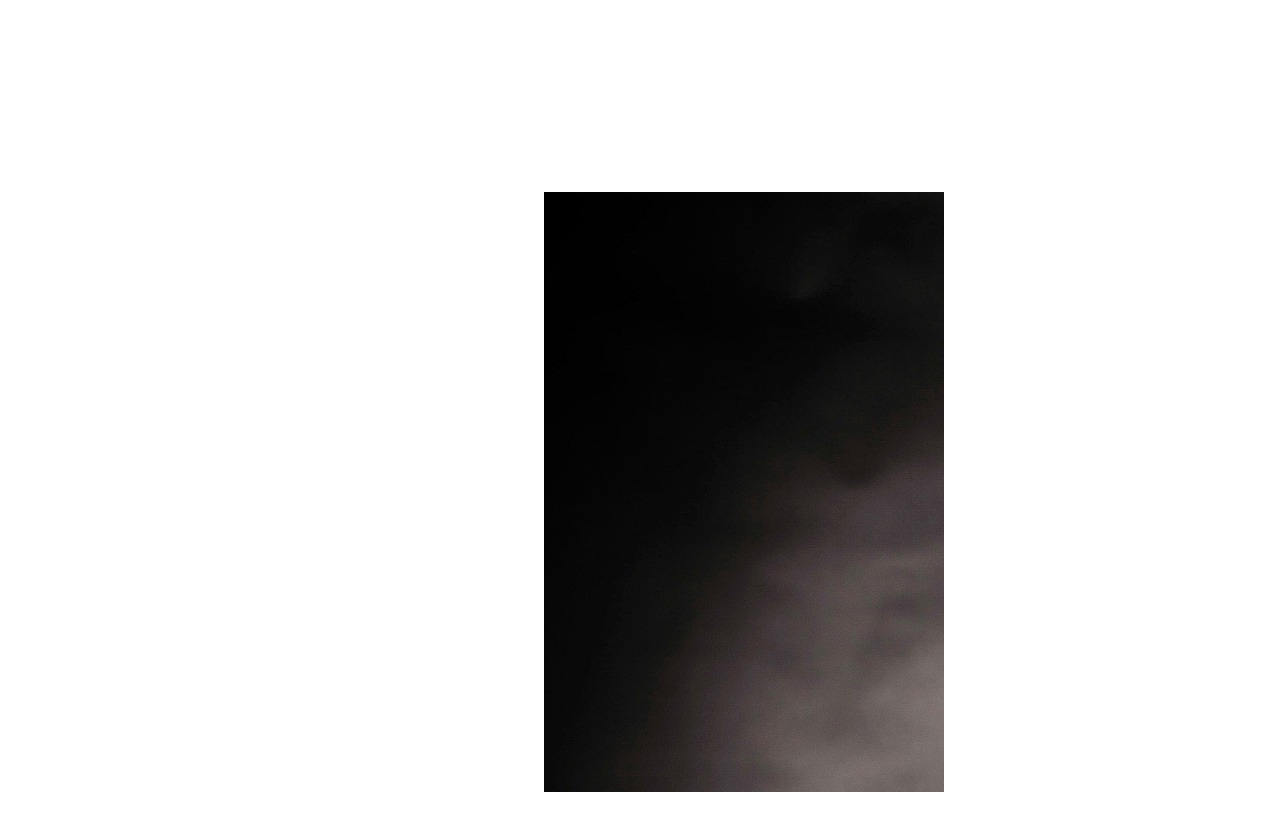
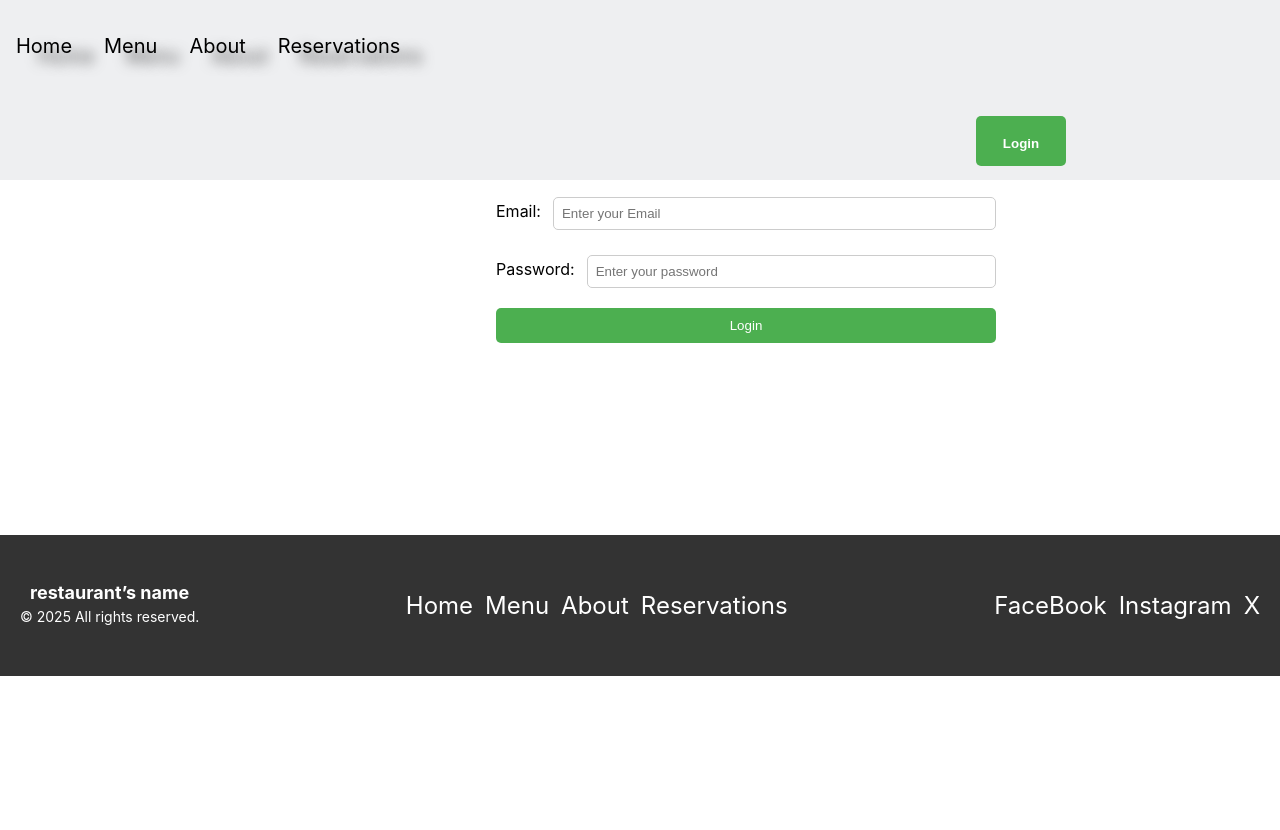
Before and after one commit to MayurBhagwat2004/Restaurant-Management, a React (Create React App) app: page /login in a window 1280 px wide. Shown: the top 830 px of the page. After the commit the page ends 800 px from the top, so only its background shows below. Built offline with nearby package versions, Linux system fonts and the light colour scheme; the HTML template or start-up script is replaced by a standard one.

Commit message:
Added files

```diff
--- a/src/App.js
+++ b/src/App.js
@@ -1,6 +1,6 @@
 import './App.css';
 import React from 'react';
-import { NavBar, StaffSection,ReservationBlock,MenuTable } from './FrontEnd/home';
+import { NavBar, StaffSection,ReservationBlock,MenuTable, Footer } from './FrontEnd/home';
 import {LoginForm} from '../src/FrontEnd/LoginPage';
 import ErrorBoundary from '../src/FrontEnd/ErrorBoundary';
 import { Routes, Route } from 'react-router-dom';
@@ -23,7 +23,14 @@ function App() {
 
           <Route path="/reserve" element={<ReservationForm />} />
           <Route path='/reservations' element={<ReservationsPage/>}></Route>
-          <Route path='/menu' element={<MenuTable/>}></Route>
+          <Route path='/menu' element={
+            <>
+            <NavBar/>
+            <MenuTable/>
+            <Footer/>
+            </>
+
+            }></Route>
           <Route path='/about' element={<About/>}></Route>
           <Route path='/login' element={<LoginForm/>}></Route>
         </Routes>
--- a/src/Css/LoginForm.css
+++ b/src/Css/LoginForm.css
@@ -1,7 +1,8 @@
 You can add this to your CSS file
 .login-form-container{
-    width: 500px;
-    height: 500px;
+    height: 600px;
+
+    width: 400px;
     margin: auto;
     padding: 20px;
     border: 1px solid #ccc;
@@ -9,8 +10,15 @@ You can add this to your CSS file
     background-color: #f9f9f9;
   }
 
+  .form-div{
+    margin-left: 31pc;
+    margin-top: 12pc;
+    margin-bottom: 12pc;
+  }
+
   .form-elements {
     margin-bottom: 15px;
+    width: 500px;
   }
 
   label {
@@ -55,3 +63,25 @@ You can add this to your CSS file
   margin-bottom: 12pc;
   width: 400px;
 }
+.form-elements{
+  display: flex;
+  justify-content: center;
+  align-items: center;
+}
+
+.form-elements label{
+  padding-right: 12px;
+}
+
+.error-message{
+  font-size: 20px;
+  color: rgb(50, 47, 47);
+  text-align: center;
+}
+
+.error-message-div{
+  display: flex;
+  justify-content: center;
+  align-self: center;
+  margin-right: 34pc;
+}
--- a/src/Css/home.css
+++ b/src/Css/home.css
@@ -205,8 +205,7 @@
     background-color: #333;
     color: white;
     padding: 20px 0;
-    position: relative;
-    bottom: 0;
+    position: absolute;
     width: 100%;
 
 }
@@ -215,6 +214,7 @@
     display: flex;
     justify-content: space-between;
     flex-direction: row;
+    align-items: center;
     padding: 0 20px;
 }
 
@@ -238,6 +238,9 @@
 .footer-middle-elements-div{
     display: flex;
     flex-direction: row;
+    align-items: center;
+    justify-content: center;
+    text-align: center;
 }
 
 .footer-middle ul,.footer-right ul{
@@ -248,6 +251,7 @@
 .footer-middle ul li,.footer-right ul li{
     margin: 5px 0;
     font-size: 20px;
+    text-align: center;
 }
 
 .footer-middle ul li a, .footer-right ul li a {
@@ -256,9 +260,22 @@
     font-size: 24px;
     transition: color 0.3s ease;
     padding-left: 12px;
-
 }
 
   .footer-middle ul li a:hover, .footer-right ul li a:hover {
     color: #f2b600; /* Golden color on hover */
   }
+
+.login-button{
+    height: 50px;
+    width: 90px;
+    background-color: #4caf50;
+    color: white;
+    font-weight: 700;
+    text-align: center;
+    transition: 0.4s;
+    padding: 7px ;
+    cursor: pointer;
+    margin-left: 60pc;
+    margin-top: 10px;
+}
--- a/src/Css/reservations.css
+++ b/src/Css/reservations.css
@@ -7,7 +7,7 @@
     width:800px;
     border-radius: 23px;
     margin-left: 22pc;
-    margin-top: -10pc;
+    margin-top: 0pc;
 }
 
 .reservations-page-container table{
--- a/src/FrontEnd/LoginPage.js
+++ b/src/FrontEnd/LoginPage.js
@@ -1,32 +1,60 @@
 import React,{useState} from 'react'
 import '../Css/LoginForm.css'
+import { NavBar,Footer,ReservationBlock,StaffSection } from './home'
+import { useNavigate,Route,Router,Routes } from 'react-router-dom'
 export const LoginForm = () => {
 
-    // const [email,setEmail] = useState("")
-    // const [pass,setPass] = useState("")
+    const [email,setEmail] = useState("")
+    const [pass,setPass] = useState("")
+    const [error,setError] = useState("")
+    const navigate = useNavigate();
 
-    // const handleSubmit = (e) =>{
-    //     e.preventDefault()
-    // }
+    const redirectUser = () => {
+        navigate("/")
+    }
+
+
+    const handleSubmit = (e) =>{
+        e.preventDefault()
+        if(!email || !pass && pass.length<5){
+            setError("Please Fill Your Credentials")
+
+        }
+        else{
+            setError("")
+            localStorage.setItem("isLoggedIn",true)
+            alert("Form Submitted Successfully!")
+            redirectUser()
+        }
+    }
+
 
     return(
-            // <div className='login-form-container'>
-            //     <form onSubmit={handleSubmit}>
-            //         <div className='form-elements'>
-            //             <label>Email:</label>
-            //             <input type='email' value={email} placeholder='Enter your Email' onChange={(e)=>{setEmail(e.target.value)}}></input>
-            //         </div>
-            //         <div className='form-elements'>
-            //             <label>Password:</label>
-            //             <input type='password' value={pass} placeholder='Enter your password' onChange={(e)=>{setPass(e.target.value)}}></input>
-            //         </div>
-            //         <div className='form-elements'>
-            //             <button>Login</button>
-            //         </div>
-            //     </form>
-            // </div>
-            <div className='demo-div'>
+        <>
+        <NavBar/>
+            <div className='login-form-container'>
+                <div className='form-div'>
+                <form onSubmit={handleSubmit}>
+                    <div className='error-message-div'>
+                        {error && <p className='error-message'>{error}</p>}
+                    </div>
+                    <div className='form-elements'>
+                        <label>Email:</label>
+                        <input type='email' value={email} placeholder='Enter your Email' onChange={(e)=>{setEmail(e.target.value)}}></input>
+                    </div>
+                    <div className='form-elements'>
+                        <label>Password:</label>
+                        <input type='password' value={pass} placeholder='Enter your password' onChange={(e)=>{setPass(e.target.value)}}></input>
+                    </div>
+                    <div className='form-elements'>
+                        <button>Login</button>
 
+                    </div>
+                </form>
+                </div>
             </div>
+            <Footer/>
+        </>
+
     )
 }
--- a/src/FrontEnd/home.js
+++ b/src/FrontEnd/home.js
@@ -1,16 +1,38 @@
-import React, { useState } from 'react';
+import React, { use, useEffect, useState } from 'react';
 import '../Css/home.css';
 import { useNavigate,Link } from 'react-router-dom';
 
 
+
 export const NavBar = () => {
+  const [isLoggedIn,setIsLoggedIn] = useState(false)
+  const [loginButtonStatus,setLoginButtonStatus] = useState("Login")
+
+  const changeLoginStatus = () => {
+    localStorage.setItem("isLoggedIn",false)
+
+  }
+
+  useEffect(()=>{
+    const loginStatus = localStorage.getItem("isLoggedIn") === 'true'
+    setIsLoggedIn(loginStatus)
+    if(loginStatus){
+      setLoginButtonStatus("Logout")
+    }
+    else{
+      setLoginButtonStatus("Login")
+    }
+
+  })
+
+
   return (
     <div className="topnav">
       <Link to="/"><p>Home</p></Link>
       <Link to='/menu'><p>Menu</p></Link>
       <Link to='/about'><p>About</p></Link>
       <Link to='/reservations'><p>Reservations</p></Link>
-      <Link to="/login"><p>Login</p></Link>
+      <Link to="/login"><button className="login-button" onClick={()=>{changeLoginStatus()}}>{isLoggedIn ? (<p>{loginButtonStatus}</p>): (<p>{loginButtonStatus}</p>)}</button></Link>
     </div>
   );
 };
```
Also changed, not shown: 1 other file (tests, documents, lock files or other folders).
